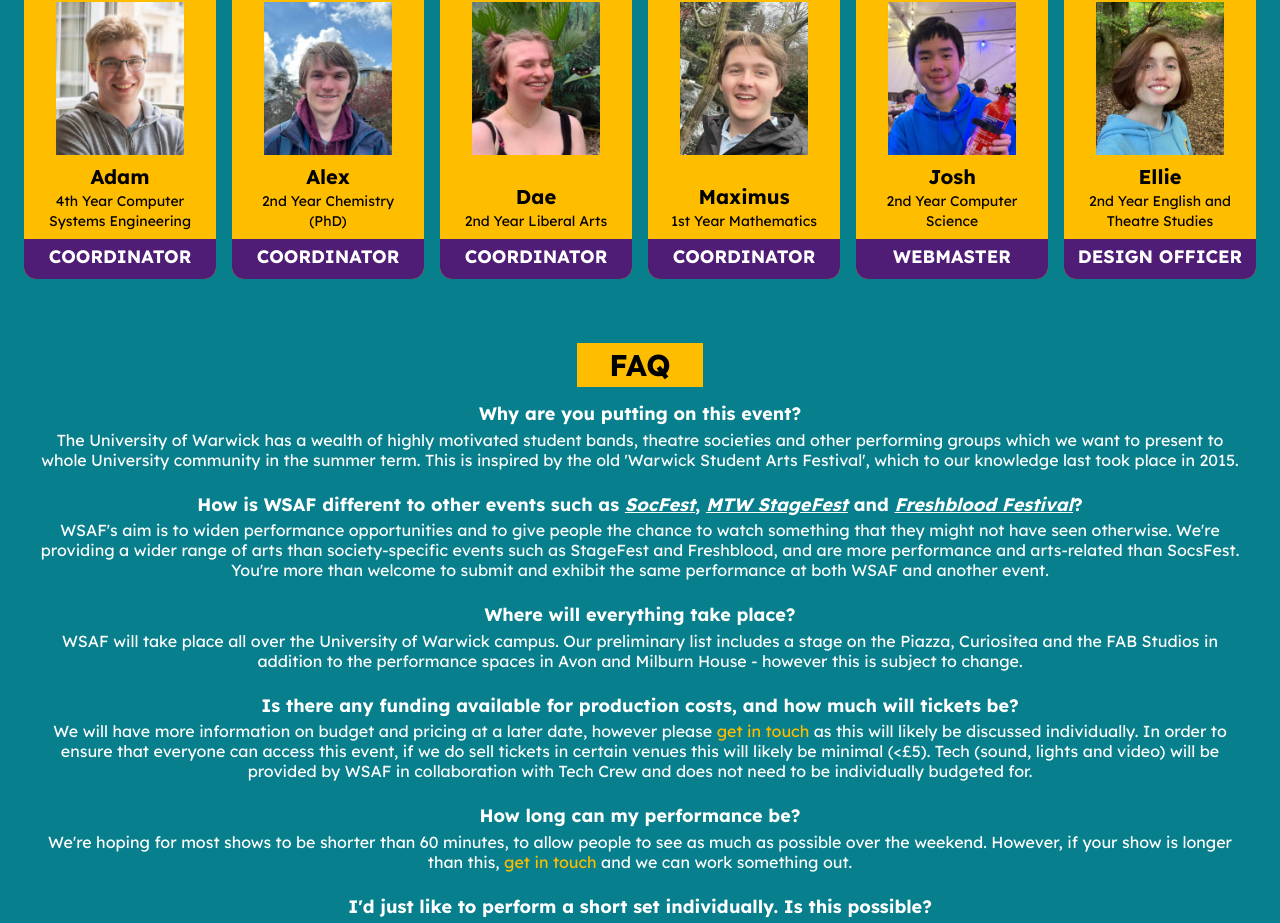
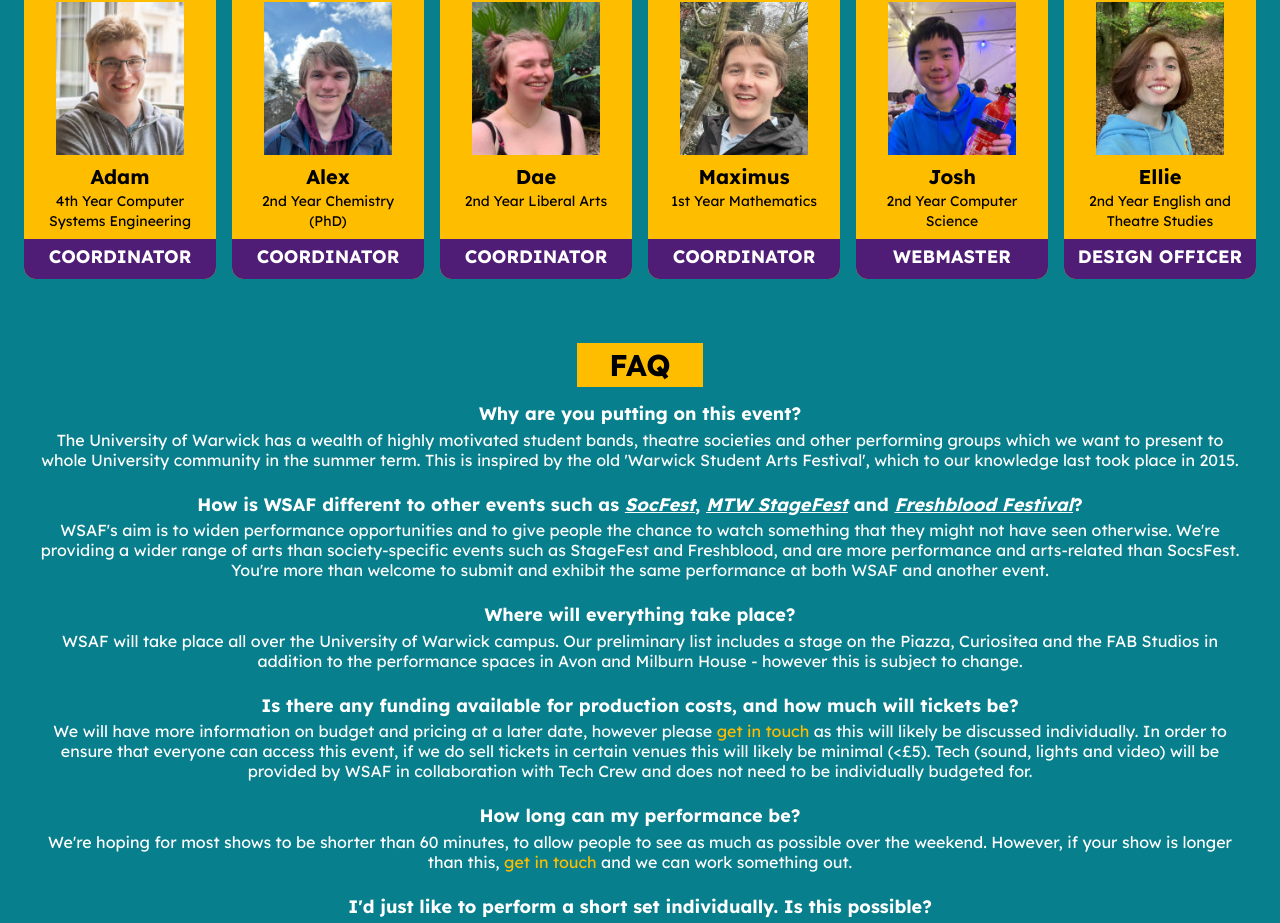
Before and after one commit to WarwickStudentArtsFestival/WSAF24-Website, a Next.js app: page / in a window 1280 px wide. Shown: the part 1421-2344 px from the top of the page. Built offline with nearby package versions, Linux system fonts and the light colour scheme.

Commit message:
:lipstick: Fix ID card styling

```diff
--- a/src/app/components/id-card.tsx
+++ b/src/app/components/id-card.tsx
@@ -32,9 +32,7 @@ export default function IdCard({
             className="mx-auto mb-2 w-24 sm:w-32 h-auto"
           />
         )}
-        <h3 className="mt-auto text-lg sm:text-xl font-bold leading-tight">
-          {name}
-        </h3>
+        <h3 className="text-lg sm:text-xl font-bold leading-tight">{name}</h3>
         {description && (
           <span className="block text-xs sm:text-sm leading-tight">
             {description}
```
